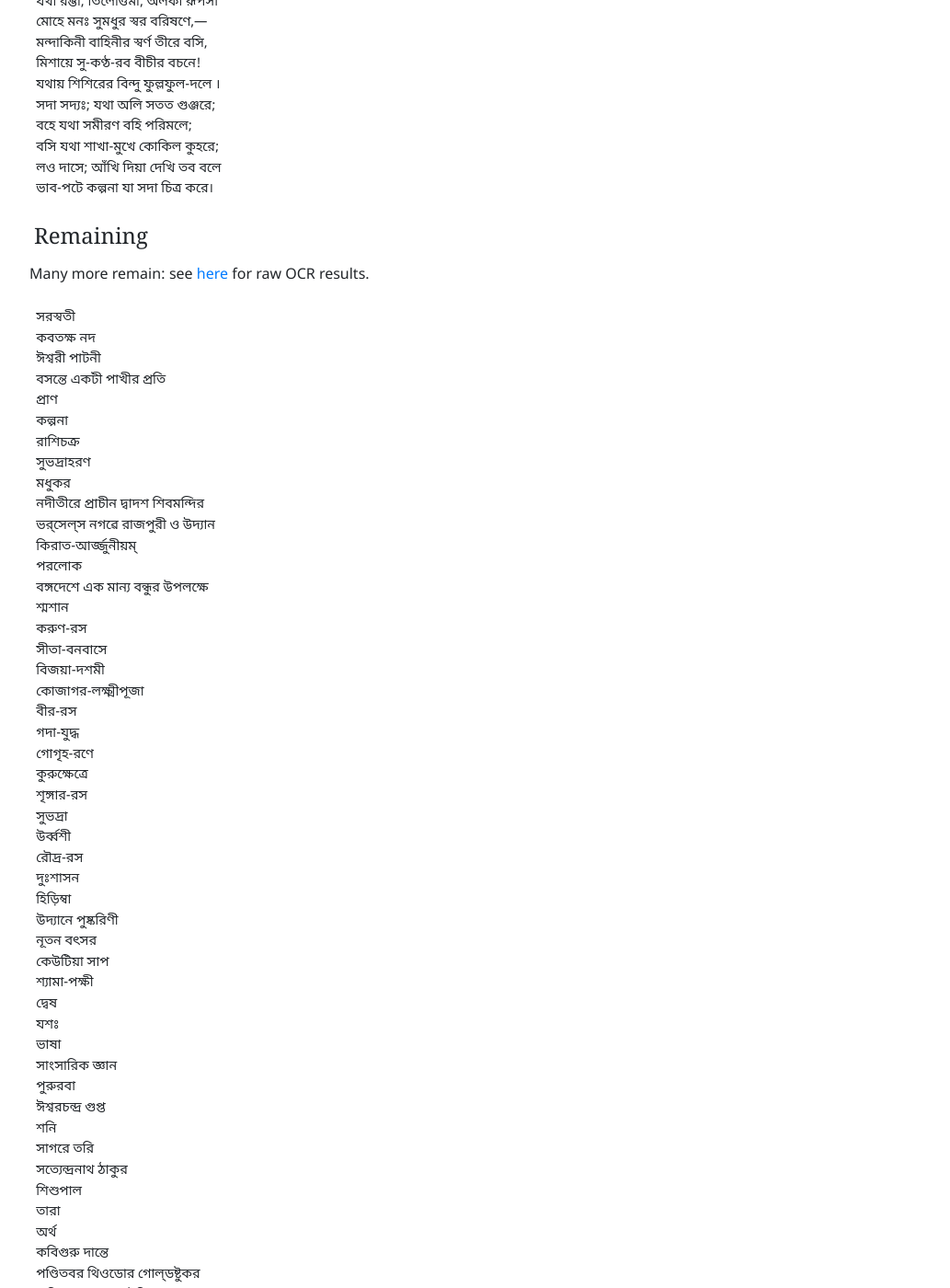
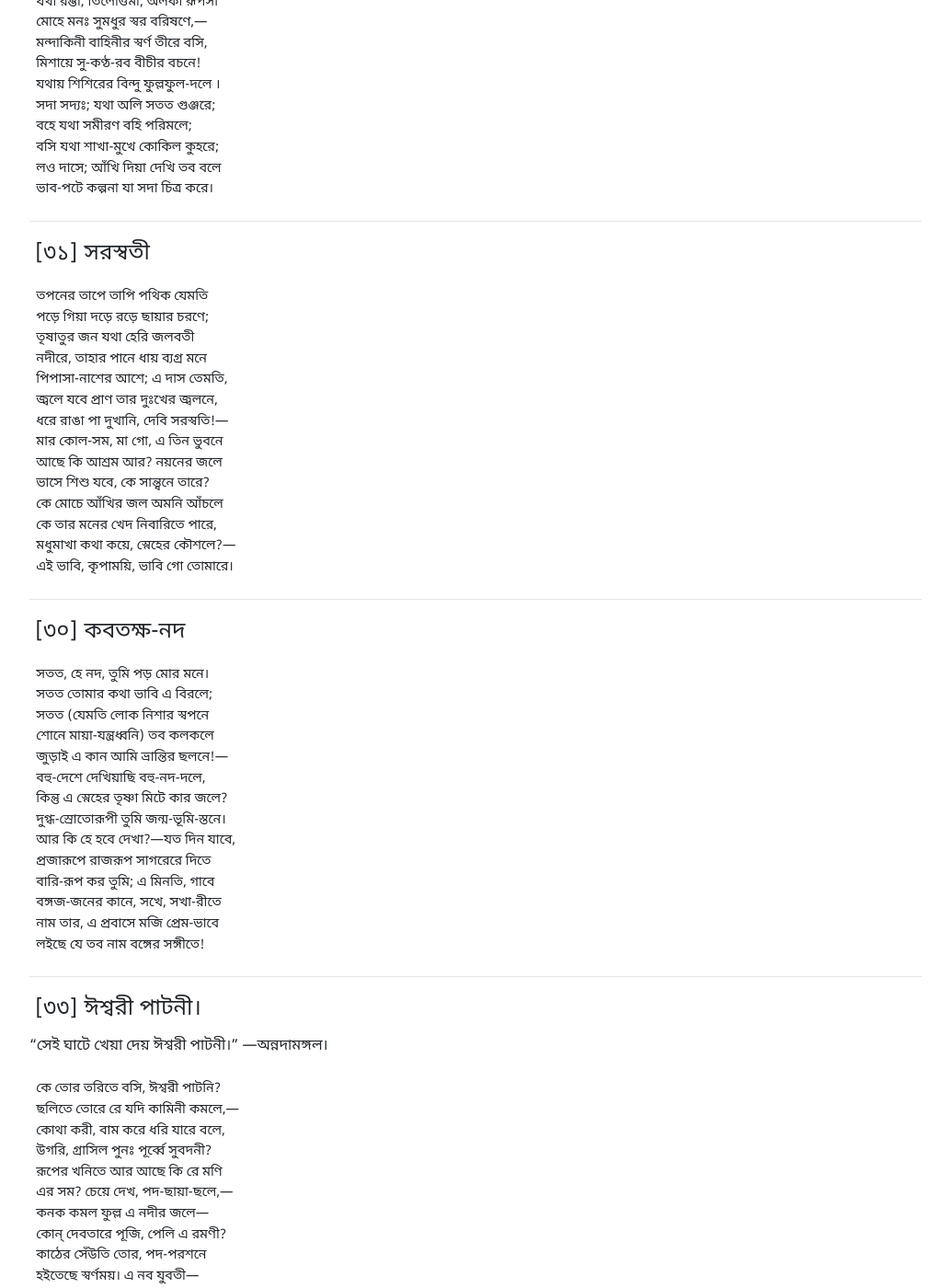
Before and after one commit to majantali/majantali.github.io, a Jekyll site: the page built from bnarchive/MichaelMadhusudanDutta_Poetry_Chaturdashpadi.md, in a window 1280 px wide and 1400 px high, scrolled down 12862 px. Shown: the whole window at 92% size, without its empty margins (123-1156 px from the left). Built offline with Jekyll 4.4.1, drawn with Linux system fonts in a browser that asks for light colours; some web fonts are replaced; our own code applies the rules of GitHub Pages for plain Markdown files; some of the changed text lies outside the part shown.

Commit message:
small updates

`````diff
--- a/bnarchive/MichaelMadhusudanDutta_Poetry_Chaturdashpadi.md
+++ b/bnarchive/MichaelMadhusudanDutta_Poetry_Chaturdashpadi.md
@@ -3,9 +3,6 @@ title: চতুর্দশপদী কবিতাবলী
 author: মাইকেল মধুসূদন দত্ত
 language: bn
 ---
-
-
-
 
 
 
@@ -724,6 +721,79 @@ language: bn
 ভাব-পটে কল্পনা যা সদা চিত্র করে।
 ````
 
+* * * *
+
+
+# [৩১] সরস্বতী
+
+
+````
+তপনের তাপে তাপি পথিক যেমতি
+পড়ে গিয়া দড়ে রড়ে ছায়ার চরণে;
+তৃষাতুর জন যথা হেরি জলবতী
+নদীরে, তাহার পানে ধায় ব্যগ্র মনে
+পিপাসা-নাশের আশে; এ দাস তেমতি,
+জ্বলে যবে প্রাণ তার দুঃখের জ্বলনে,
+ধরে রাঙা পা দুখানি, দেবি সরস্বতি!—
+মার কোল-সম, মা গো, এ তিন ভুবনে
+আছে কি আশ্ৰম আর? নয়নের জলে
+ভাসে শিশু যবে, কে সান্ত্বনে তারে?
+কে মোচে আঁখির জল অমনি আঁচলে
+কে তার মনের খেদ নিবারিতে পারে,
+মধুমাখা কথা কয়ে, স্নেহের কৌশলে?—
+এই ভাবি, কৃপাময়ি, ভাবি গো তোমারে।
+````
+
+* * * *
+
+
+# [৩০] কবতক্ষ-নদ
+
+
+````
+সতত, হে নদ, তুমি পড় মোর মনে।
+সতত তোমার কথা ভাবি এ বিরলে;
+সতত (যেমতি লোক নিশার স্বপনে
+শোনে মায়া-যন্ত্ৰধ্বনি) তব কলকলে
+জুড়াই এ কান আমি ভ্রান্তির ছলনে!—
+বহু-দেশে দেখিয়াছি বহু-নদ-দলে,
+কিন্তু এ স্নেহের তৃষ্ণা মিটে কার জলে?
+দুগ্ধ-স্রোতোরূপী তুমি জন্ম-ভূমি-স্তনে।
+আর কি হে হবে দেখা?—যত দিন যাবে,
+প্রজারূপে রাজরূপ সাগরেরে দিতে
+বারি-রূপ কর তুমি; এ মিনতি, গাবে
+বঙ্গজ-জনের কানে, সখে, সখা-রীতে
+নাম তার, এ প্রবাসে মজি প্রেম-ভাবে
+লইছে যে তব নাম বঙ্গের সঙ্গীতে!
+````
+
+* * * *
+
+
+# [৩৩] ঈশ্বরী পাটনী।
+
+> “সেই ঘাটে খেয়া দেয় ঈশ্বরী পাটনী।” —অন্নদামঙ্গল।
+
+
+````
+কে তোর তরিতে বসি, ঈশ্বরী পাটনি?
+ছলিতে তোরে রে যদি কামিনী কমলে,—
+কোথা করী, বাম করে ধরি যারে বলে,
+উগরি, গ্রাসিল পুনঃ পূৰ্ব্বে সুবদনী?
+রূপের খনিতে আর আছে কি রে মণি
+এর সম? চেয়ে দেখ, পদ-ছায়া-ছলে,—
+কনক কমল ফুল্ল এ নদীর জলে—
+কোন্ দেবতারে পূজি, পেলি এ রমণী?
+কাঠের সেঁউতি তোর, পদ-পরশনে
+হইতেছে স্বর্ণময়। এ নব যুবতী—
+নহে রে সামান্যা নারী, এই লাগে মনে;
+বলে বেয়ে নদী-পারে যা রে শীঘ্রগতি।
+মেগে নিস্, পার করে, বর-রূপ ধনে
+দেখায়ে ভকতি, শোন্, এ মোর যুকতি!
+````
+
+
+
 
 # Remaining
 
`````
Also changed, not shown: other parts of bnarchive/MichaelMadhusudanDutta_Poetry_Chaturdashpadi.md (+0 -3 lines), index.md (+1 -0 lines).
